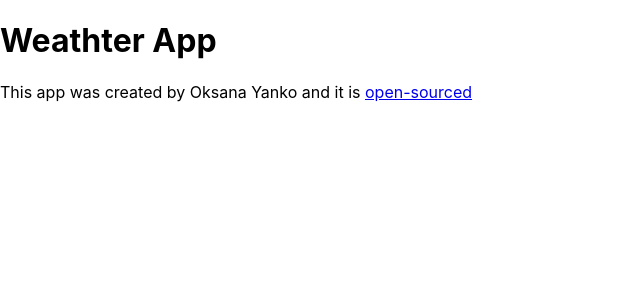
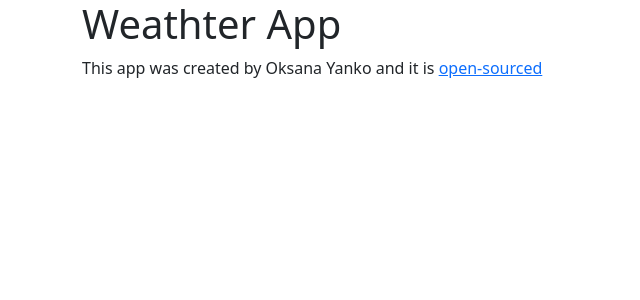
Before and after one commit to Pursuecoding/weather-react, a React (Create React App) app: page / in a window 1280 px wide. Shown: the top 300 px of the page, without its empty margins (0-640 px from the left). Built offline with nearby package versions, Linux system fonts and the light colour scheme.

Commit message:
Added Bootstrap

```diff
--- a/package.json
+++ b/package.json
@@ -3,6 +3,7 @@
   "version": "0.1.0",
   "private": true,
   "dependencies": {
+    "bootstrap": "^5.3.1",
     "cra-template": "1.2.0",
     "react": "^18.2.0",
     "react-dom": "^18.2.0",
--- a/src/App.js
+++ b/src/App.js
@@ -3,6 +3,7 @@
 function App() {
   return (
     <div className="App">
+      <div className="container">
       <header className="App-header">
         <h1>Weathter App</h1>
         <p>
@@ -17,6 +18,7 @@ function App() {
         </a>
         </p>
       </header>
+      </div>
     </div>
   );
 }
--- a/src/index.js
+++ b/src/index.js
@@ -1,6 +1,7 @@
 import React from 'react';
 import ReactDOM from 'react-dom/client';
 import './index.css';
+import "bootstrap/dist/css/bootstrap.css";
 import App from './App';
 import reportWebVitals from './reportWebVitals';
 
```
Also changed, not shown: 1 other file (tests, documents, lock files or other folders).
